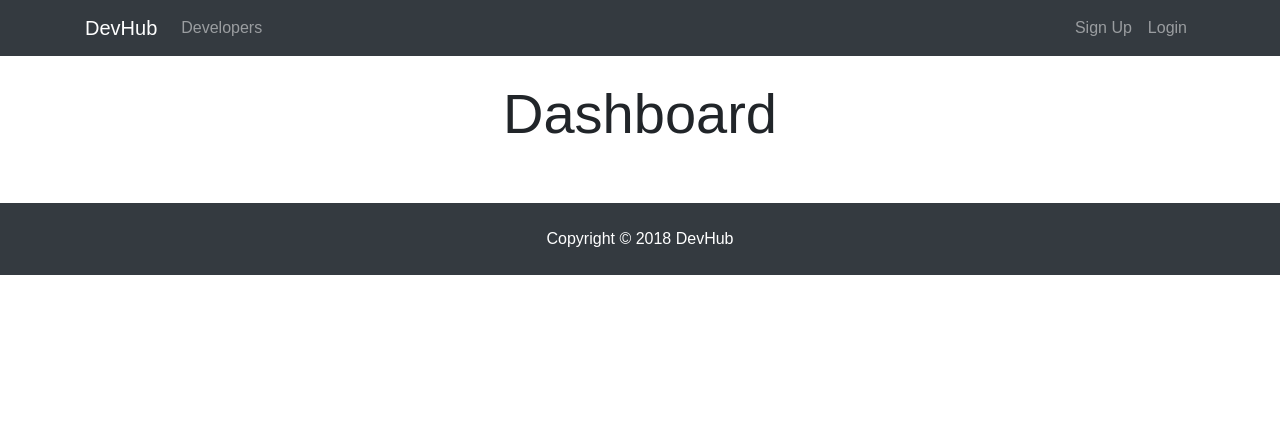
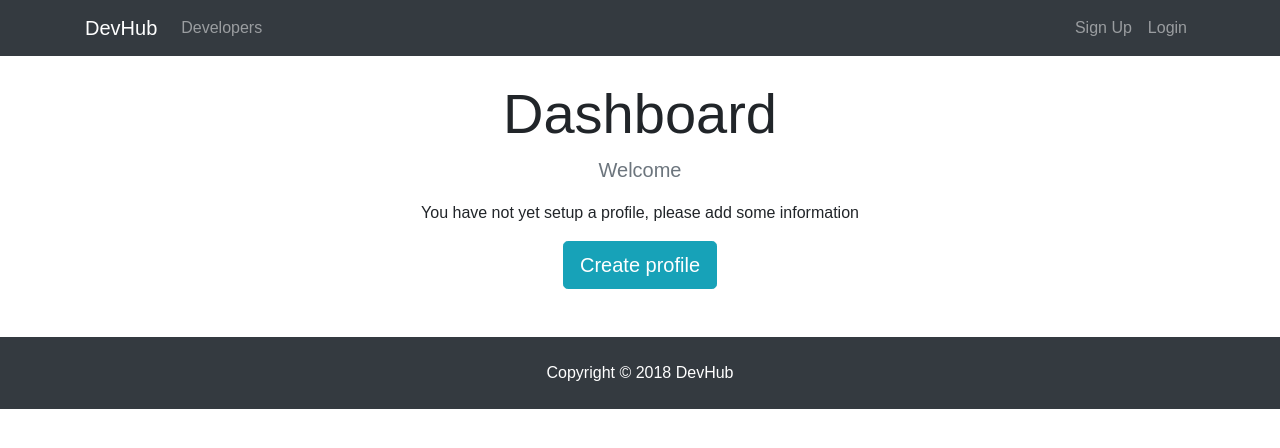
Before and after one commit to craigericlewis/devhub, a React (Create React App) app in the folder client/: page /dashboard in a window 1280 px wide. Shown: the top 448 px of the page. Built offline with nearby package versions, Linux system fonts and the light colour scheme; no server answers.

Commit message:
Dasboard bugfix

```diff
--- a/client/src/components/dashboard/Dashboard.js
+++ b/client/src/components/dashboard/Dashboard.js
@@ -1,6 +1,7 @@
 import React, { Component } from 'react';
 import PropTypes from 'prop-types';
 import { connect } from 'react-redux';
+import { Link } from 'react-router-dom';
 import { getCurrentProfile } from '../../actions/profileActions';
 import Spinner from '../common/Spinner';
 
@@ -20,6 +21,16 @@
 			if (Object.keys(profile).length > 0) {
 				dashboardContent = <h4> TODO: DISPLAY PROFILE </h4>;
 			} else {
+				// Logged in but no profile
+				dashboardContent = (
+					<div>
+						<p className="lead text-muted"> Welcome {user.name}</p>
+						<p> You have not yet setup a profile, please add some information</p>
+						<Link to="/create-profile" className="btn btn-lg btn-info">
+							Create profile
+						</Link>
+					</div>
+				);
 			}
 		}
 		return (
```
